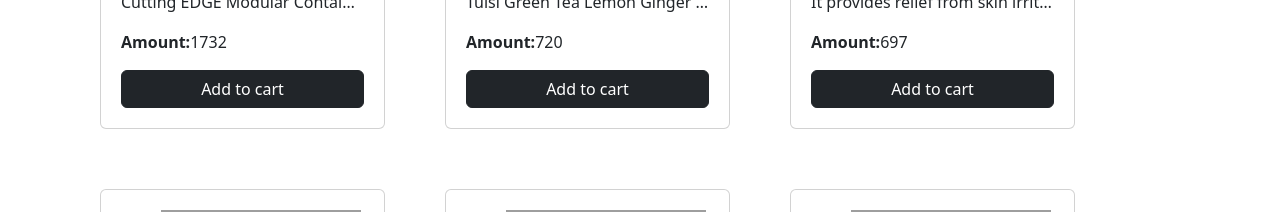
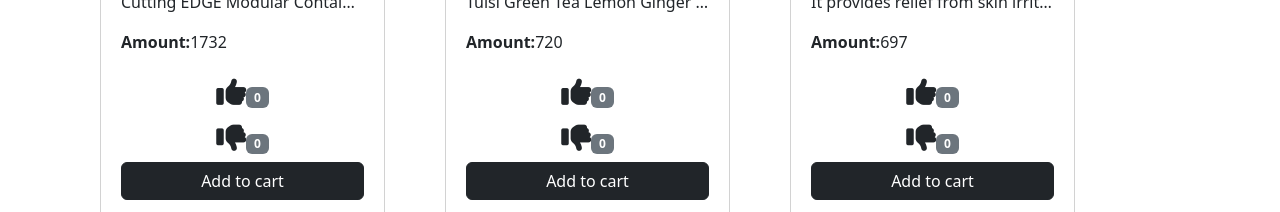
Before and after one commit to prakash-zodge-bridgelabz/e-mart, an Angular app: page /products in a window 1280 px wide. Shown: the part 382-594 px from the top of the page. Built offline with nearby package versions, Linux system fonts and the light colour scheme; data requests are answered from the project's data file; grey boxes are pictures that could not be loaded.

Commit message:
Added Like and Dislike buttons

```diff
--- a/db.json
+++ b/db.json
@@ -1,8 +1,8 @@
 {
     "posts": [
     {
+        "id":1,
         "description":"Cutting EDGE Modular Containers Oval Set with Plain Lid for Rice, Dal,Atta, Flour, Cereals, Pulses, Snacks, Stackable, 2.4 Litre Set of 8 - Blue LidsCutting EDGE Modular Containers Oval Set with Plain Lid for Rice, Dal,Atta, Flour, Cereals, Pulses, Snacks",
-        "id":1,
         "image":"https://m.media-amazon.com/images/I/81UwR7LlQ3L._AC_UL480_FMwebp_QL65_.jpg",
         "price":1732,
         "title":"Solimo Modular Plastic Storage Containers ",
--- a/src/app/api/products.service.ts
+++ b/src/app/api/products.service.ts
@@ -1,6 +1,7 @@
 import { HttpClient } from '@angular/common/http';
 import { Injectable } from '@angular/core';
 import { map } from 'rxjs';
+import { Observable } from 'rxjs';
 
 @Injectable({
   providedIn: 'root'
@@ -9,11 +10,14 @@ export class ProductsService {
 
   constructor(private http:HttpClient) { }
 
-  //get method
-  getProduct(){
-    return this.http.get("http://localhost:3000/posts")
-    .pipe(map((res:any)=>{
-      return res;
-    }))
+  // Get method
+  getProduct(): Observable<any> {
+    return this.http.get('http://localhost:3000/posts');
+  }
+
+  // Update method to update product in JSON server
+  updateProduct(product: any): Observable<any> {
+    const url = `http://localhost:3000/posts/${product.id}`;
+    return this.http.put(url, product);
   }
 }
--- a/src/app/components/products/products.component.html
+++ b/src/app/components/products/products.component.html
@@ -9,6 +9,17 @@
                 </h5>
                 <p style="white-space: nowrap;overflow: hidden;text-overflow: ellipsis;max-width: 100ch;">{{item.description}}</p>
                 <p><strong>Amount:</strong>{{item.price}}</p>
+                <button (click)="likeProduct(item)" class="btn btm-light">
+                    <i style="font-size: 30px;" class="fa fa-thumbs-up" aria-hidden="true"></i>
+                    <span class="badge bg-secondary">{{item.likes}}</span>
+                </button>
+                <button  (click)="dislikeProduct(item)" class="btn btm-light">
+                    <i style="font-size: 30px;" class="fa fa-thumbs-down" aria-hidden="true"></i>
+                    <span class="badge bg-secondary">{{item.dislikes}}</span>
+                </button>
+
+
+
                 <button class="btn btn-dark" (click)="addToCart(item)">Add to cart</button>
             </div>
         </ng-container>
--- a/src/app/components/products/products.component.ts
+++ b/src/app/components/products/products.component.ts
@@ -1,7 +1,6 @@
 import { Component, OnInit } from '@angular/core';
 import { ProductsService } from '../../api/products.service';
 import { CartService } from '../../api/cart.service';
-
 @Component({
   selector: 'app-products',
   templateUrl: './products.component.html',
@@ -10,9 +9,11 @@ import { CartService } from '../../api/cart.service';
 export class ProductsComponent implements OnInit{
   // Storing product list
   public productList:any;
+  posts: any[] = [];
   constructor(private api:ProductsService, private cart:CartService){}
 
   ngOnInit(): void {
+
     this.api.getProduct().subscribe(res=>{
       //console.log(res);
       this.productList=res;
@@ -21,10 +22,22 @@ export class ProductsComponent implements OnInit{
         Object.assign(a,{quantity:1,total:a.price})
       });
     });
+
   }
   //add to cart
   addToCart(item:any){
     this.cart.addToCart(item);
     console.log(item);
   }
+  likeProduct(item: any): void {
+    item.likes++;
+    this.api.updateProduct(item).subscribe();
+  }
+
+  // Function to handle dislike button click
+  dislikeProduct(item: any): void {
+    item.dislikes++;
+    this.api.updateProduct(item).subscribe();
+  }
+
 }
```
